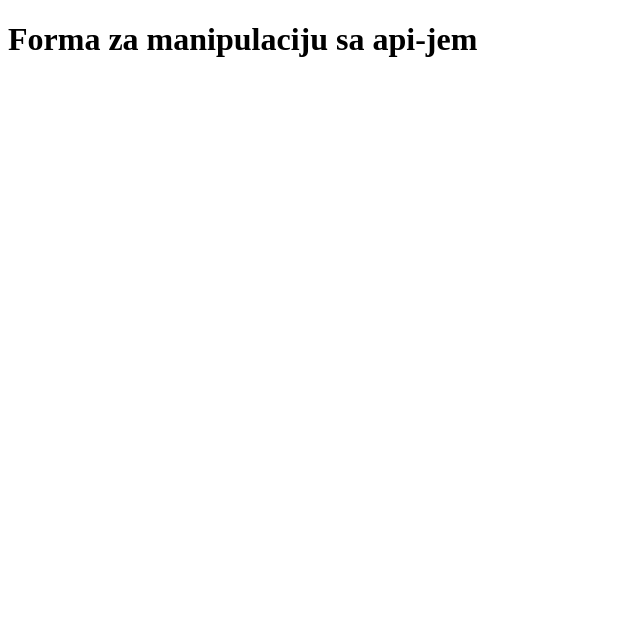
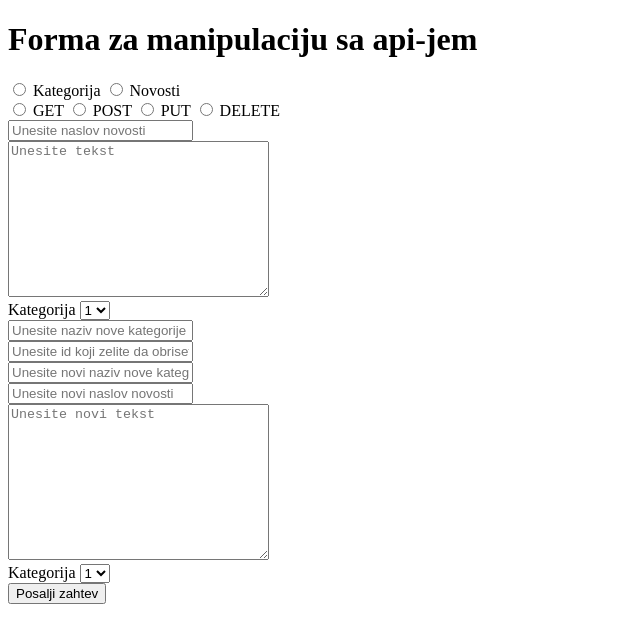
Before and after one commit to tamaratosic98/restapi-test, a plain HTML site: page index.html in a window 1280 px wide. Shown: the whole page, without its empty margins (0-640 px from the left). Drawn offline with nearby package versions, Linux system fonts and the light colour scheme.

Commit message:
uredjen index.html

```diff
--- a/index.html
+++ b/index.html
@@ -4,11 +4,88 @@
     <meta charset="UTF-8">
     <meta name="viewport" content="width=device-width, initial-scale=1.0">
     <title>Testiranje REST API-A</title>
+    <script src="jquery-3.5.1.min.js"></script>
 </head>
 <body>
     <h1>Forma za manipulaciju sa api-jem</h1>
     <form action="">
+        <div id="odabir tabele">
+            <input type="radio" name="odabir_tabele" id="radio_kategorije" value="kategorija">
+            <label for="radio_kategorija">Kategorija</label>
+
+            <input type="radio" name="odabir_tabele" id="radio_novosti" value="novosti">
+            <label for="radio_novosti">Novosti</label>
+        </div>
+
+
+        <div id="http_zahtev">
+            <input type="radio" name="http_zahtev" id="get" value="get">
+            <label for="get">GET</label>
+            <input type="radio" name="http_zahtev" id="post" value="post">
+            <label for="post">POST</label>
+            <input type="radio" name="http_zahtev" id="put" value="put">
+            <label for="put">PUT</label>
+            <input type="radio" name="http_zahtev" id="delete" value="delete">
+            <label for="delete">DELETE</label>
+        </div>
+
+        <pre id="get_odgovor"></pre>
+
+        <div>
+            <input type="text" name="naslov_novosti" placeholder="Unesite naslov novosti">
+            <br>
+            <textarea name="tekst_novosti" id="tekst_novosti" cols="30" rows="10" placeholder="Unesite tekst"></textarea>
+            <br>
+
+            <label for="kategorija_odabir">Kategorija</label>
+            <select name="kategorija_odabir" id="kategorija_odabir">
+                <option value="1">1</option>
+                <option value="2">2</option>
+                <option value="3">3</option>
+                <option value="4">4</option>
+            </select>
+        </div>
+        <div id="kategorije_post">
+            <input type="text" name="kategorija_naziv" id="kategorija_naziv" placeholder="Unesite naziv nove kategorije">
+        </div>
+        <div id="brisanje_reda">
+            <input type="text" name="brisanje" id="brisanje" placeholder="Unesite id koji zelite da obrisete">
+        </div>
+        <div id="kategorije_put">
+            <input type="text" name="kategorija_naziv_put" id="kategorija_naziv_put" placeholder="Unesite novi naziv nove kategorije">
+        </div>
+        <div id="novosti_put">
+            <input type="text" name="naslov_novosti_put" placeholder="Unesite novi naslov novosti">
+            <br>
+            <textarea name="tekst_novosti_put" id="tekst_novosti_put" cols="30" rows="10" placeholder="Unesite novi tekst"></textarea>
+            <br>
+
+            <label for="kategorija_odabir_put">Kategorija</label>
+            <select name="kategorija_odabir_put" id="kategorija_odabir_put">
+                <option value="1">1</option>
+                <option value="2">2</option>
+                <option value="3">3</option>
+                <option value="4">4</option>
+            </select>
+            <div id="greska">
+
+            </div>
+            <div id="submit">
+                <button type="button">Posalji zahtev</button>
+            </div>
+        </div>
 
     </form>
 </body>
+
 </html>
+
+<script>
+    var nizBlokova=["get_odgovor","novosti_post","kategorije_post","brisanje_reda","kategorije_put", "novosti_put"];
+    function skloniBlokove(){
+        for(const blok of nizBlokova){
+            document.getElementById(blok).style.display="none";
+        }
+    };
+    skloniBlokove();
+</script>
```
